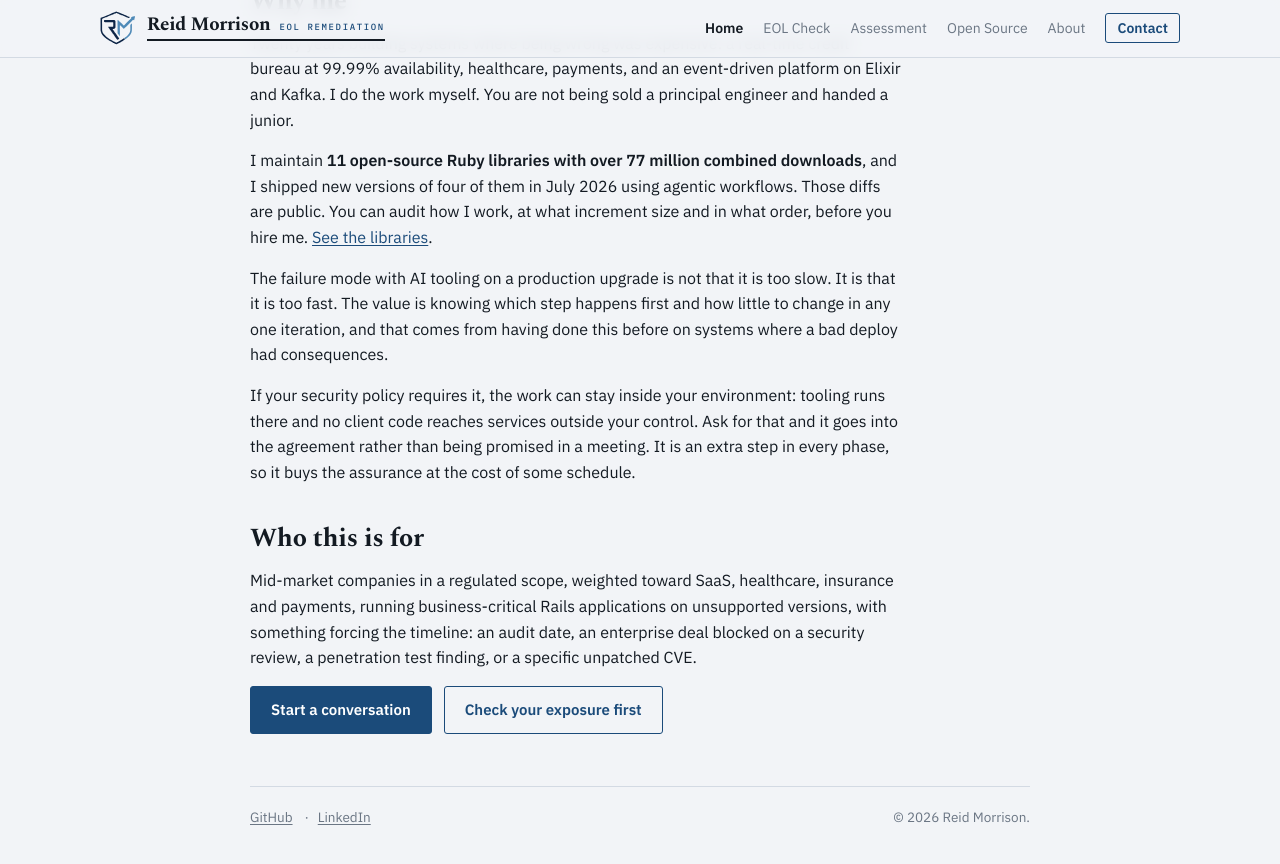
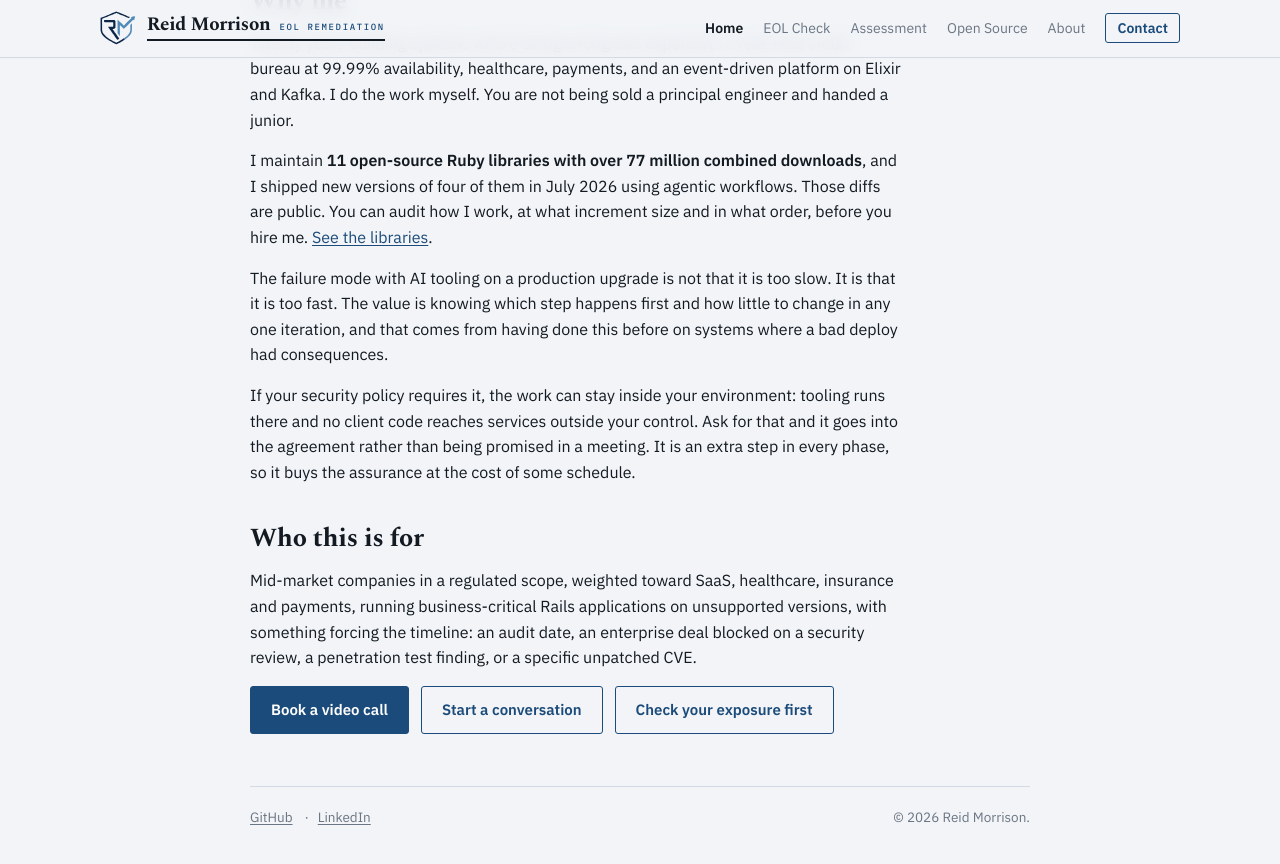
Before and after one commit to reidmorrison/reidmorrison.com, a Jekyll site: the page built from index.md, in a window 1280 px wide and 900 px high, scrolled down 1698 px. Shown: the top 864 px of the window. Built offline with Jekyll 4.4.1, drawn with Linux system fonts in a browser that asks for light colours.

Commit message:
Add book a video call

```diff
--- a/_config.yml
+++ b/_config.yml
@@ -38,9 +38,9 @@ plugins:
 # worse than no form. Paste the key here and the form appears.
 # Video call booking link, shown on /contact.html and the home page when set.
 # Empty means no booking button is rendered anywhere, and the contact form is
-# the only route. Cal.com's free plan allows several event types; Calendly's
-# free plan allows one.
-booking_url: ""
+# the only route. This is a Google Calendar appointment schedule; the meeting
+# name set there becomes the subject line on the prospect's own calendar.
+booking_url: "https://calendar.app.google/wkaaAoqxXj1xoVUQ8"
 
 web3forms_key: "018411c9-90f9-4b0f-aa92-b3c080d2c362"
 
--- a/index.md
+++ b/index.md
@@ -120,6 +120,11 @@ enterprise deal blocked on a security review, a penetration test finding, or a
 specific unpatched CVE.
 
 <div class="cta-row" markdown="0">
+{% if site.booking_url and site.booking_url != "" %}
+  <a class="btn btn-primary" href="{{ site.booking_url }}">Book a video call</a>
+  <a class="btn btn-secondary" href="{{ '/contact.html' | relative_url }}">Start a conversation</a>
+{% else %}
   <a class="btn btn-primary" href="{{ '/contact.html' | relative_url }}">Start a conversation</a>
+{% endif %}
   <a class="btn btn-secondary" href="{{ '/eol/' | relative_url }}">Check your exposure first</a>
 </div>
```
